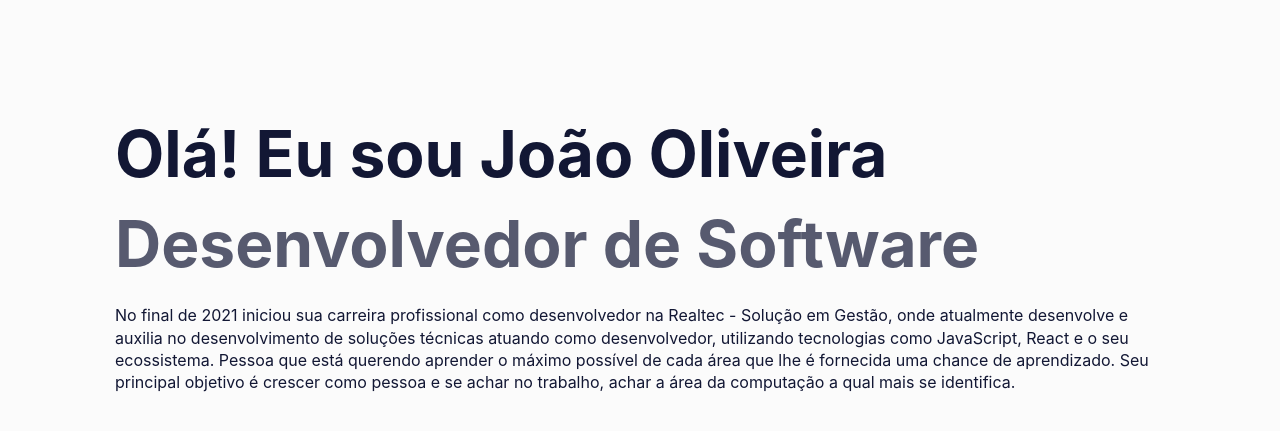
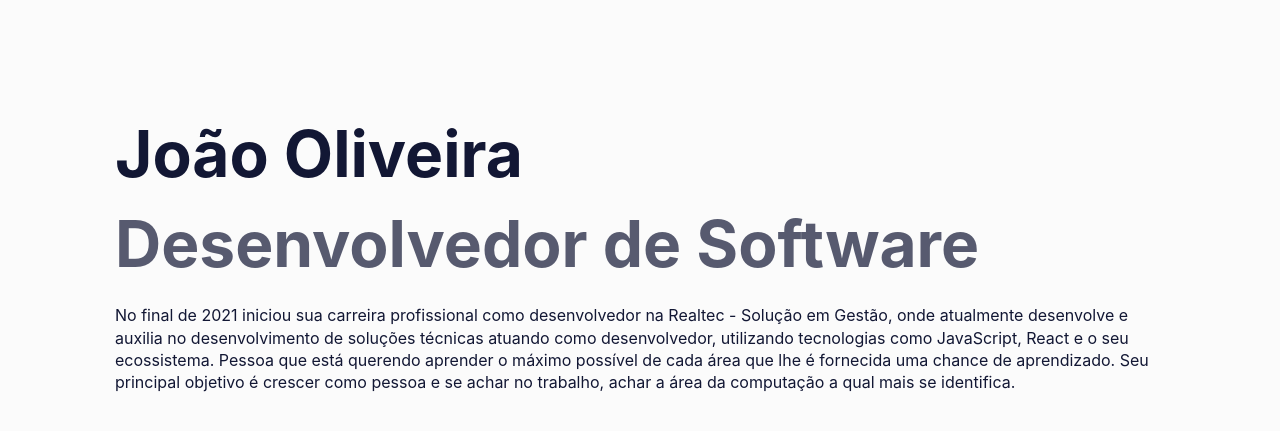
Before and after one commit to joaopedroovb/joaopedroovb.github.io, a plain HTML site: page index.html in a window 1280 px wide. Shown: the part 59-490 px from the top of the page. Drawn offline with Linux system fonts and the light colour scheme.

```diff
--- a/index.html
+++ b/index.html
@@ -232,7 +232,7 @@
       </nav>
     </header>
     <section class="hero">
-      <h1>Olá! Eu sou João Oliveira</h1>
+      <h1>João Oliveira</h1>
       <h2>Desenvolvedor de Software</h2>
       <p>
         No final de 2021 iniciou sua carreira profissional como desenvolvedor na Realtec - Solução em Gestão, onde
```
